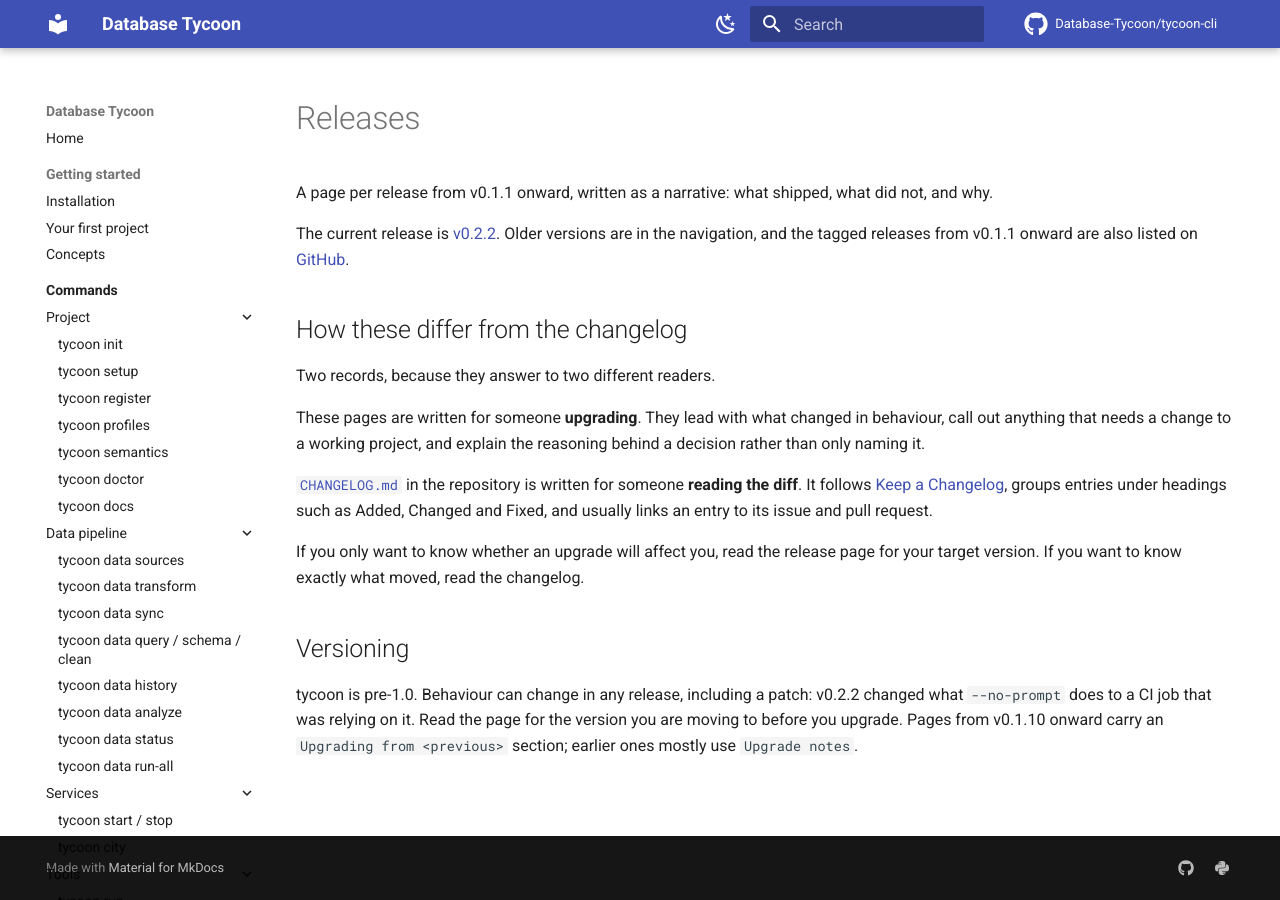
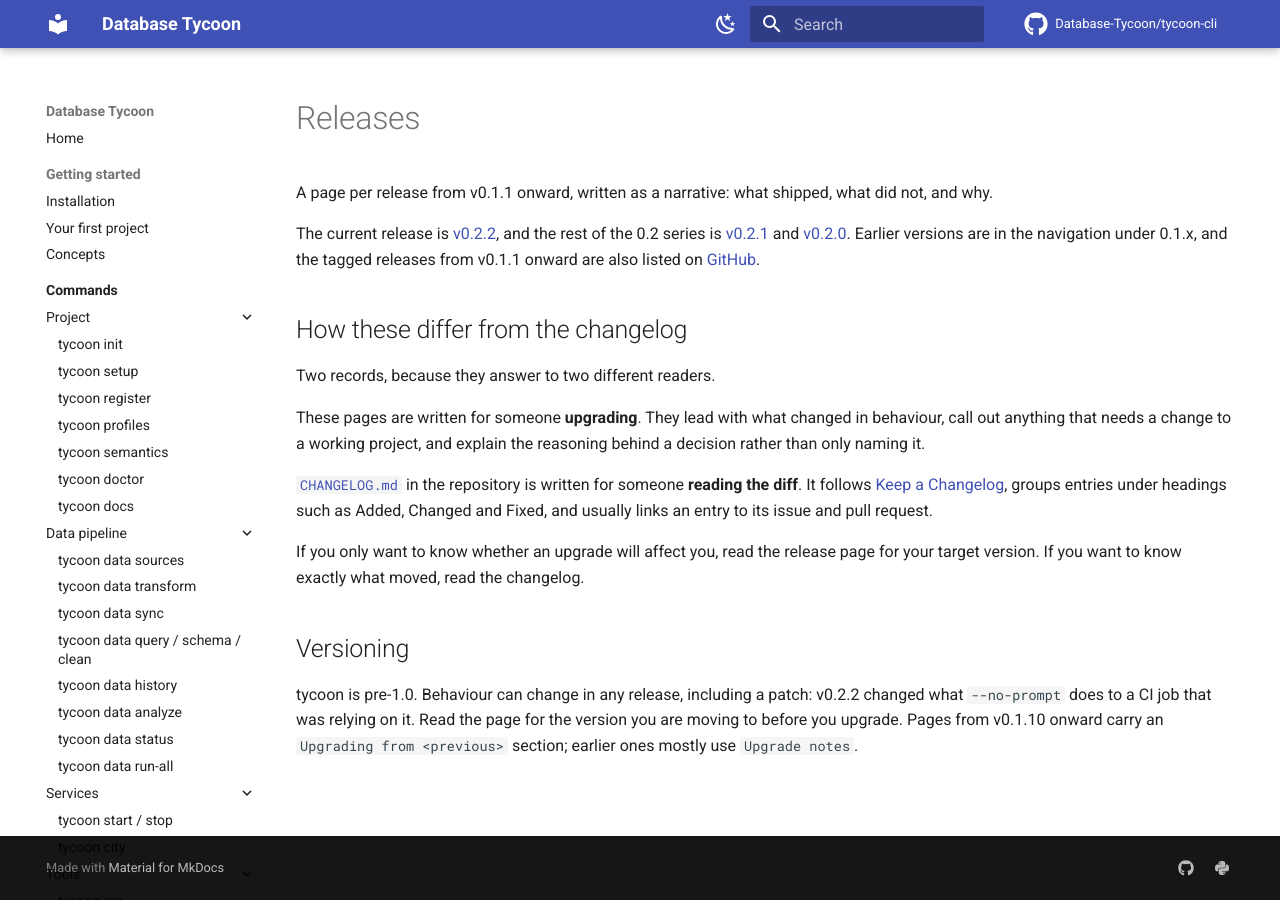
Before and after one commit to Database-Tycoon/tycoon-cli, an MkDocs documentation site: the page built from docs/releases/index.md, in a window 1280 px wide. Built offline with MkDocs 1.6.1 and Material for MkDocs 9.7.7, drawn with Linux system fonts in a browser that asks for light colours; comment, search, counter and statistics services are not loaded.

Commit message:
docs(gh-348): give the landing page a Recipes card and the index real links
Two dead ends review found.

The landing grid listed Getting started, Commands, Reference, Releases
and the city notes, and never mentioned Recipes, even though it is a
top-level nav section. A reader who met the site through that grid had
no route to it at all. Six cards also fill the three-column grid evenly,
where five left the last one alone on its own row.

The releases index linked one page, the current release, and told the
reader everything else was "in the navigation". On a phone the
navigation is behind a hamburger and, since the series grouping, two
levels down, so a section index that lists none of its section was the
worst place to land. It now links the current 0.2 series inline and
points at the GitHub releases list for the rest.

Release step 3 picks up the series list alongside the "current release"
line, since both change in the same edit.

```diff
--- a/docs/releases/index.md
+++ b/docs/releases/index.md
@@ -3,9 +3,10 @@
 A page per release from v0.1.1 onward, written as a narrative: what shipped,
 what did not, and why.
 
-The current release is [v0.2.2](v0.2.2.md). Older versions are in the
-navigation, and the tagged releases from v0.1.1 onward are also listed on
-[GitHub](https://github.com/Database-Tycoon/tycoon-cli/releases).
+The current release is [v0.2.2](v0.2.2.md), and the rest of the 0.2 series is
+[v0.2.1](v0.2.1.md) and [v0.2.0](v0.2.0.md). Earlier versions are in the
+navigation under 0.1.x, and the tagged releases from v0.1.1 onward are also
+listed on [GitHub](https://github.com/Database-Tycoon/tycoon-cli/releases).
 
 ## How these differ from the changelog
 
```
Also changed, not shown: CONTRIBUTING.md (+3 -2 lines), docs/index.md (+8 -0 lines).
